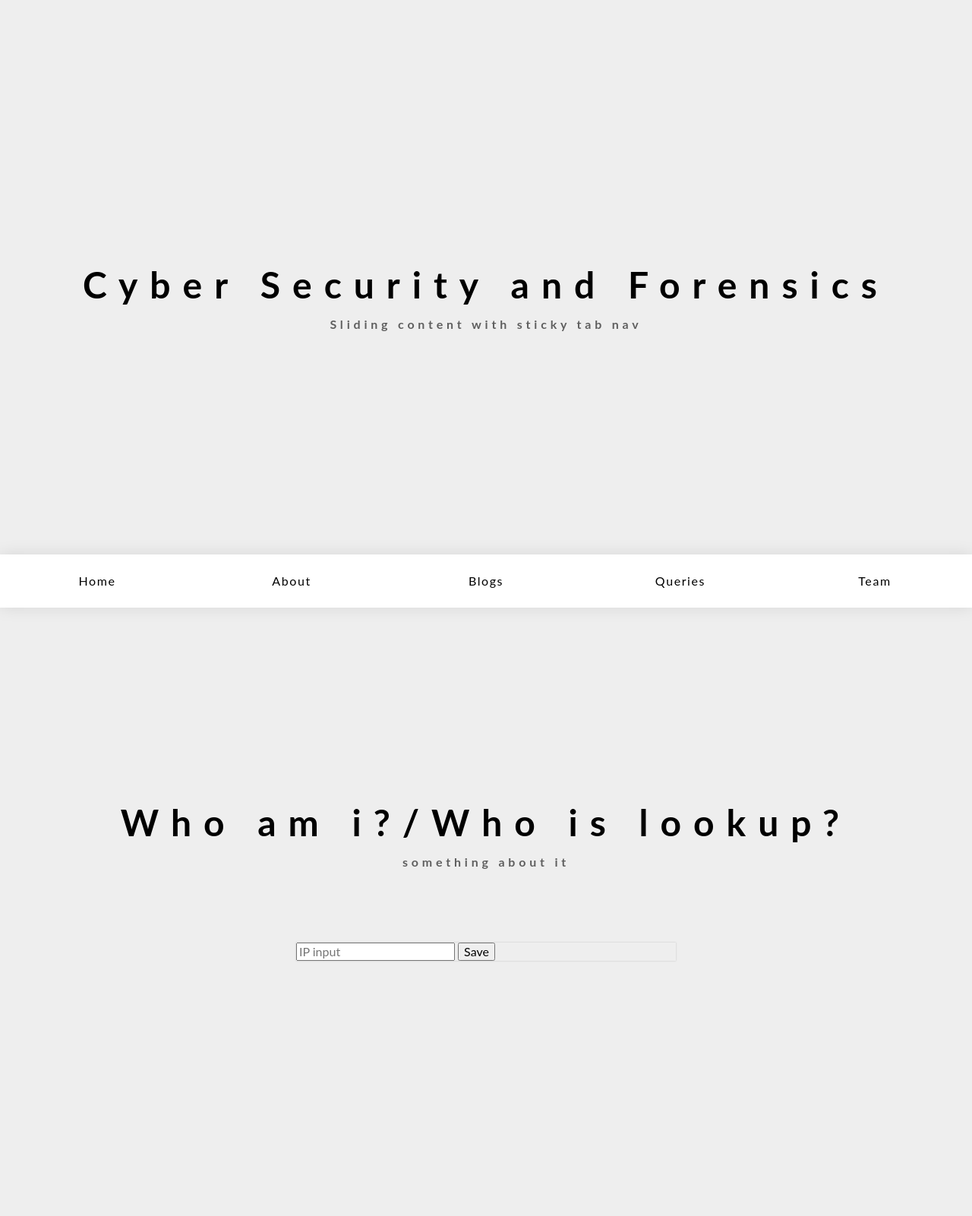
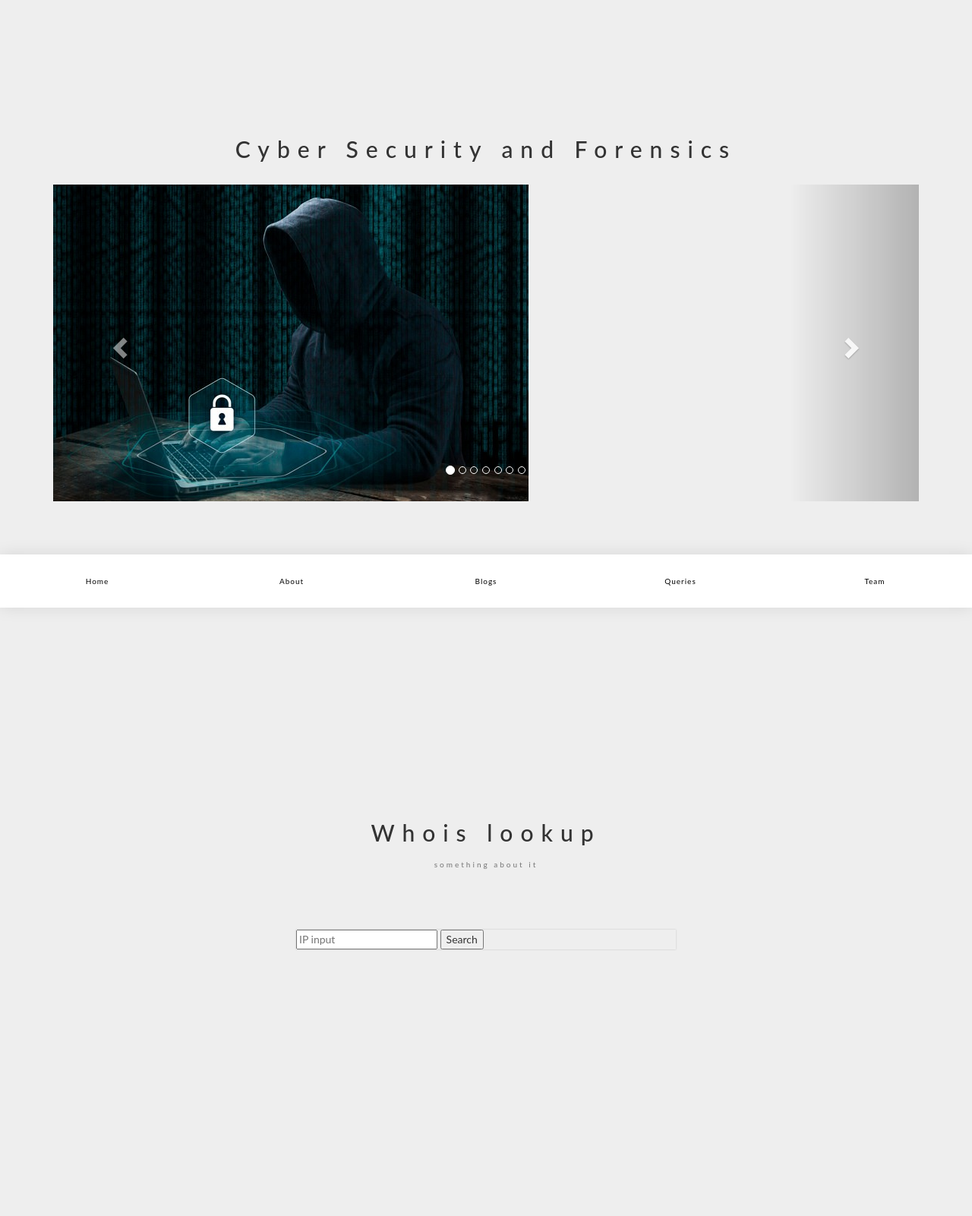
Before and after one commit to ArpitJainAJ/CyberCrimeandForensics, a Django app: page / in a window 1280 px wide. Shown: the top 1601 px of the page at 76% size. Run offline with Django 3.2, Linux system fonts and the light colour scheme; some libraries are stand-ins or nearby versions.

Commit message:
whois tool is added, and started working on slideshow bar

```diff
--- a/CyberCrimeandForensics/urls.py
+++ b/CyberCrimeandForensics/urls.py
@@ -15,6 +15,7 @@
 """
 from django.urls import include, path
 from django.contrib import admin
+from myapp.views import index_call
 from myapp import views
 admin.autodiscover()
 
@@ -22,6 +23,7 @@
 
     path('admin/', admin.site.urls),
     path('',views.index, name='index'),
-    path('index/',views.index)
+    path('index/',views.index),
+    path('index2/',views.index)
 
 ]
--- a/myapp/views.py
+++ b/myapp/views.py
@@ -5,8 +5,11 @@
     if request.method == "POST":
         ip = request.POST.get("ip")
         answer = whois.whois(ip)
-        dName = answer.get('domain_name')
-        print(dName)
-        return render(request,"index.html",{'data':dName})
+        ##dName = answer.get('domain_name')
+        print(answer)
+        return render(request,'index2.html',{'data':answer})
     else:
         return render(request,"index.html")
+
+def index_call(request):
+    return render(request, "index.html")
--- a/static/script.js
+++ b/static/script.js
@@ -1,3 +1,23 @@
+/*
+
+dependencies:
+
+//cdnjs.cloudflare.com/ajax/libs/jquery.touchswipe/1.6.4/jquery.touchSwipe.min.js
+//maxcdn.bootstrapcdn.com/bootstrap/3.3.4/js/bootstrap.min.js
+//cdnjs.cloudflare.com/ajax/libs/jquery.touchswipe/1.6.4/jquery.touchSwipe.min.js
+
+*/
+$(".carousel").swipe({
+
+	swipe: function(event, direction, distance, duration, fingerCount, fingerData) {
+
+	  if (direction == 'left') $(this).carousel('next');
+	  if (direction == 'right') $(this).carousel('prev');
+
+	},
+	allowPageScroll:"vertical"
+
+  });
   class StickyNavigation {
 
 	  constructor() {
--- a/templates/index.html
+++ b/templates/index.html
@@ -7,14 +7,81 @@
   <link href="{% static ' https://fonts.googleapis.com/css?family=Lato:400,700' %}" rel="stylesheet">
   <link rel="stylesheet" href="{% static 'https://cdnjs.cloudflare.com/ajax/libs/normalize/5.0.0/normalize.min.css'%}">
 <link rel="stylesheet" href="{% static './style.css'%}">
+<link rel="stylesheet" href="{% static 'https://cdnjs.cloudflare.com/ajax/libs/meyer-reset/2.0/reset.min.css'%}">
+<link rel='stylesheet' href="{% static 'https://maxcdn.bootstrapcdn.com/bootstrap/3.3.4/css/bootstrap.min.css'%}">
+<link rel="stylesheet" href="{% static './style.css'%}">
+<script src="{% static 'https://cdnjs.cloudflare.com/ajax/libs/prefixfree/1.0.7/prefixfree.min.js'%}"></script>
+
 
 </head>
 <body>
 <!-- partial:index.partial.html -->
 <!-- Hero -->
-  <section class="et-hero-tabs">
+<section class="et-hero-tabs">
+
+
+  <div class="container">
+
+    <div class="page-header">
     <h1>Cyber Security and Forensics</h1>
-    <h3>Sliding content with sticky tab nav</h3>
+    </div>
+
+
+    <div id="carousel-example-generic" class="carousel slide" data-ride="carousel">
+      <!-- Indicators -->
+      <ol class="carousel-indicators">
+        <li data-target="#carousel-example-generic" data-slide-to="0" class="active"></li>
+        <li data-target="#carousel-example-generic" data-slide-to="1"></li>
+        <li data-target="#carousel-example-generic" data-slide-to="2"></li>
+        <li data-target="#carousel-example-generic" data-slide-to="3"></li>
+        <li data-target="#carousel-example-generic" data-slide-to="4"></li>
+        <li data-target="#carousel-example-generic" data-slide-to="5"></li>
+        <li data-target="#carousel-example-generic" data-slide-to="6"></li>
+      </ol>
+
+      <!-- Wrapper for slides -->
+      <div class="carousel-inner" role="listbox">
+        <div class="item active">
+          <img src="static/cybersite_slides_img/img1.jpeg">
+        </div>
+        <div class="item">
+          <img src="static/cybersite_slides_img/img2.jpeg">
+        </div>
+        <div class="item">
+          <img src="static/cybersite_slides_img/img3.jpeg">
+        </div>
+        <div class="item">
+          <img src="static/cybersite_slides_img/img4.jpeg">
+        </div>
+        <div class="item">
+          <img src="static/cybersite_slides_img/img5.jpeg">
+        </div>
+        <div class="item">
+          <img src="static/cybersite_slides_img/img6.jpeg">
+        </div>
+        <div class="item">
+          <img src="static/cybersite_slides_img/img7.jpeg">
+        </div>
+      </div>
+
+      <!-- Controls -->
+      <a class="left carousel-control" href="#carousel-example-generic" role="button" data-slide="prev">
+        <span class="glyphicon glyphicon-chevron-left" aria-hidden="true"></span>
+        <span class="sr-only">Previous</span>
+      </a>
+      <a class="right carousel-control" href="#carousel-example-generic" role="button" data-slide="next">
+        <span class="glyphicon glyphicon-chevron-right" aria-hidden="true"></span>
+        <span class="sr-only">Next</span>
+      </a>
+    </div>
+
+  </div>
+    <!-- partial -->
+  <script src="{% static 'https://cdnjs.cloudflare.com/ajax/libs/jquery/2.1.3/jquery.min.js' %}"></script>
+  <script src="{% static 'https://maxcdn.bootstrapcdn.com/bootstrap/3.3.4/js/bootstrap.min.js' %}"></script>
+  <script src="{% static 'https://cdnjs.cloudflare.com/ajax/libs/jquery.touchswipe/1.6.4/jquery.touchSwipe.min.js' %}"></script>
+  <script  src="{% static './script.js' %}"></script>
+
     <div class="et-hero-tabs-container">
       <a class="et-hero-tab" href="#tab-home">Home</a>
       <a class="et-hero-tab" href="#tab-about">About</a>
@@ -28,13 +95,13 @@
   <!-- Main -->
   <main class="et-main">
     <section class="et-slide" id="tab-home">
-      <h1>Who am i?/Who is lookup?</h1>
+      <h1>Whois lookup</h1>
       <h3>something about it</h3>
       <div class="field" id="searchform">
         <form method = "POST" action="/index/" >
           {% csrf_token %}
          <input type="text" id="searchterm" name = "ip" placeholder="IP input" />
-          <button type="submit" id="search">Save</button>
+          <button type="submit" id="search">Search</button>
         </form>
       </div>
     </section>
```
Also changed, not shown: contact-us.html (deleted, +0 -22 lines), team.html (deleted, +0 -22 lines), templates/index2.html (added, +12 -0 lines), static/cybersite_slides_img/img1.jpeg (added), static/cybersite_slides_img/img2.jpeg (added), static/cybersite_slides_img/img3.jpeg (added), static/cybersite_slides_img/img4.jpeg (added), static/cybersite_slides_img/img5.jpeg (added), static/cybersite_slides_img/img6.jpeg (added), static/cybersite_slides_img/img7.jpeg (added), 1 other file. Lines whose indentation alone changed are shown as unchanged.
